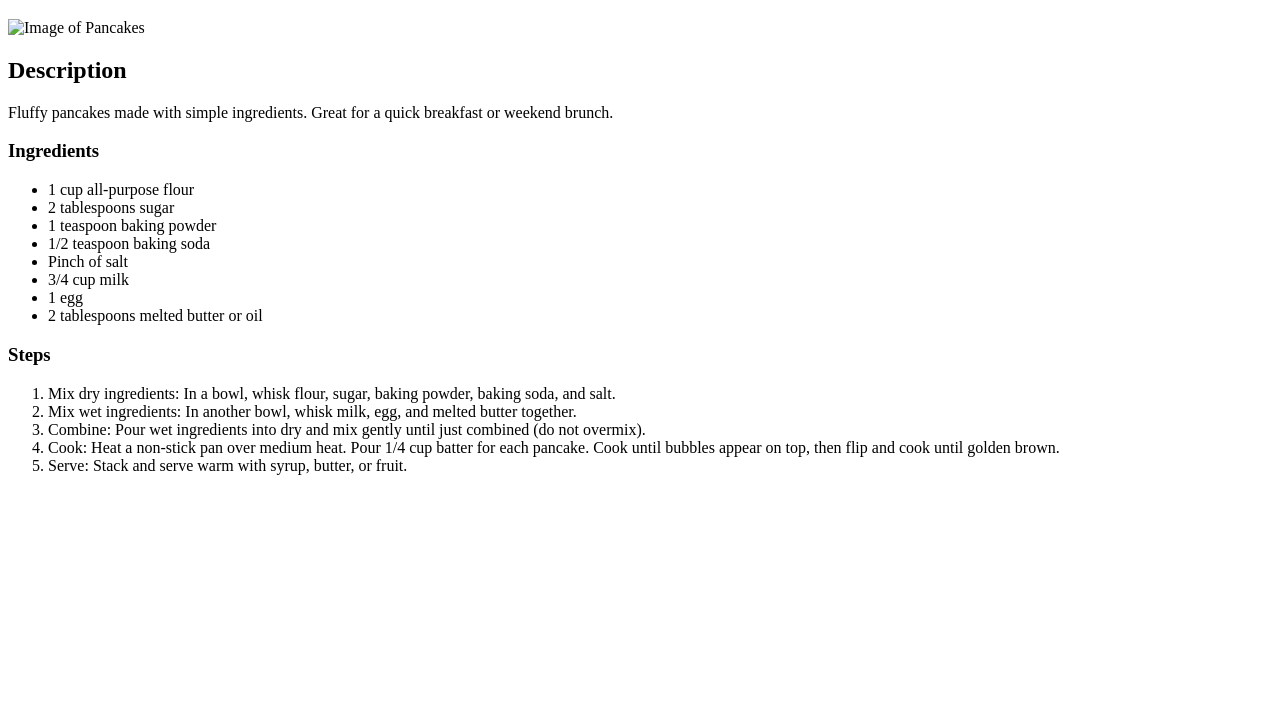
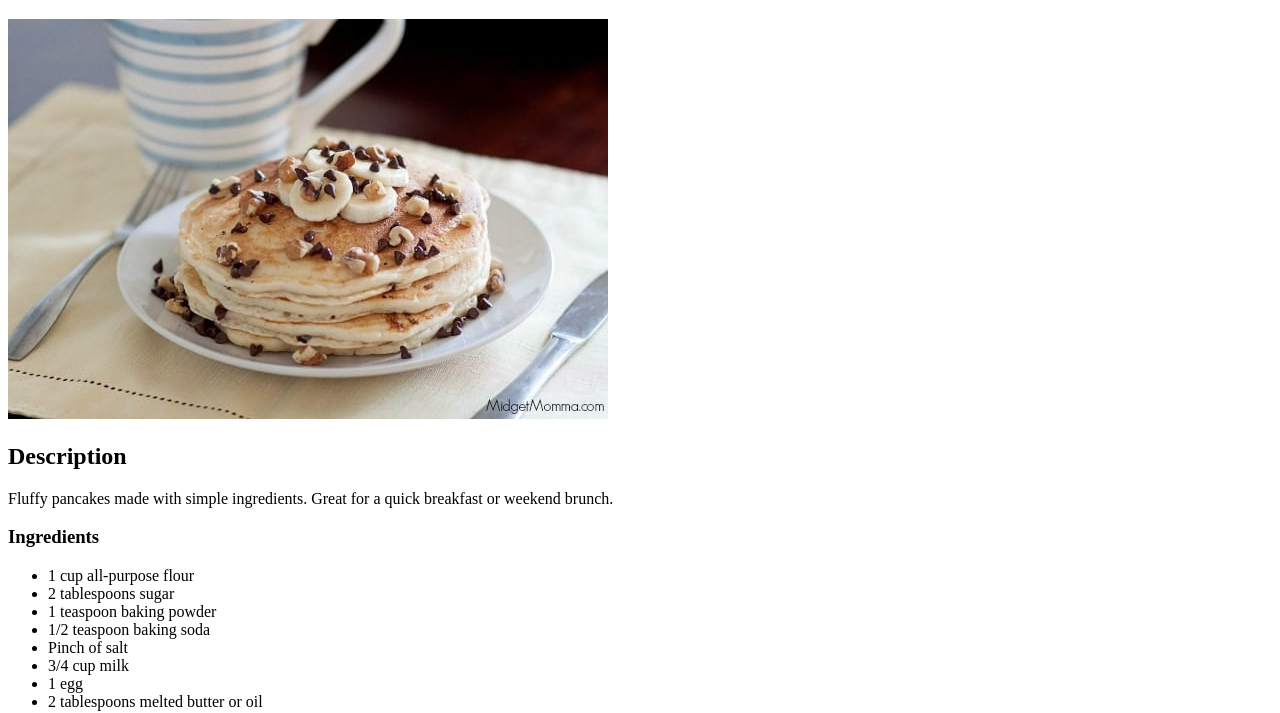
Before and after one commit to akil4/odin-recipes, a plain HTML site: page recipes/pancake.html in a window 1280 px wide. Shown: the part 87-800 px from the top of the page. Drawn offline with Linux system fonts and the light colour scheme.

Commit message:
feat: add recipe images, link them in their pages

```diff
--- a/recipes/pancake.html
+++ b/recipes/pancake.html
@@ -8,7 +8,7 @@
 <body>
     <a href="../index.html">Home</a>
     <h1>Pancakes</h1>
-    <img src="../images/image-pancakes.jpeg" alt="Image of Pancakes">
+    <img src="../images/image-pancake.jpg" alt="Image of Pancakes">
     <h2>Description</h2>
     <p>Fluffy pancakes made with simple ingredients. Great for a quick breakfast or weekend brunch.</p>
     <h3>Ingredients</h3>
```
Also changed, not shown: recipes/cheese_sandwich.html (renamed from recipes/cheese-sandwich.html, +1 -1 lines), images/image-grilledcheese.jpg (added), images/image-pancake.jpg (added).
